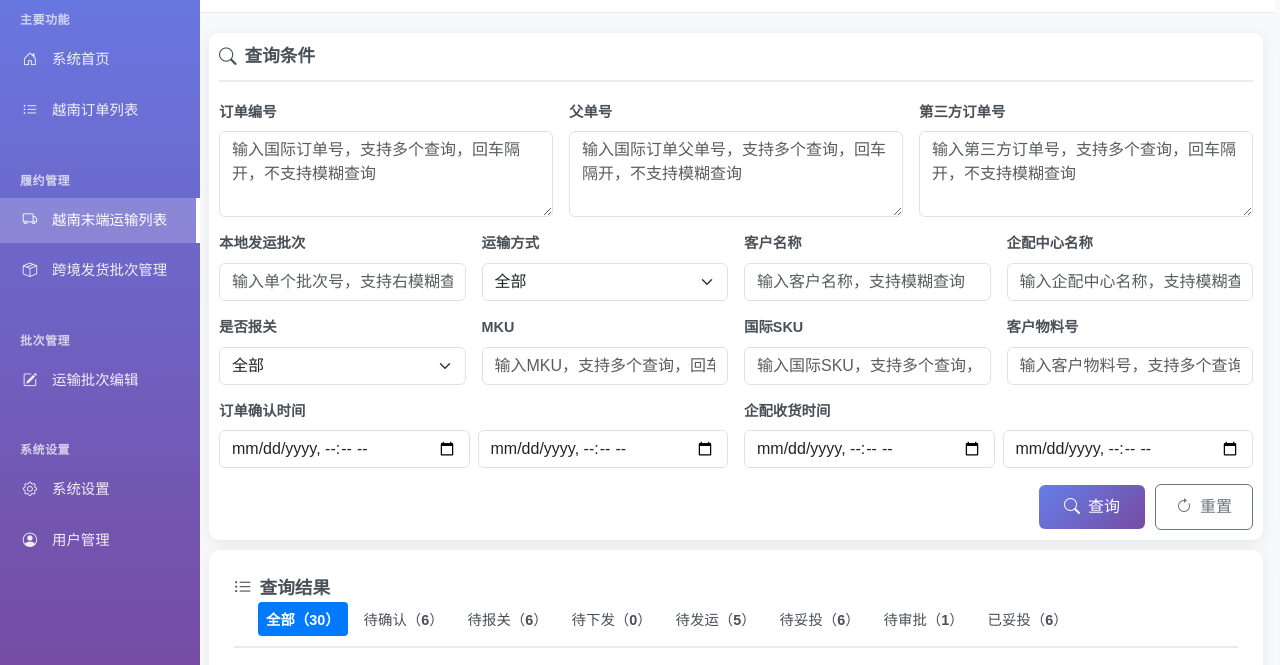
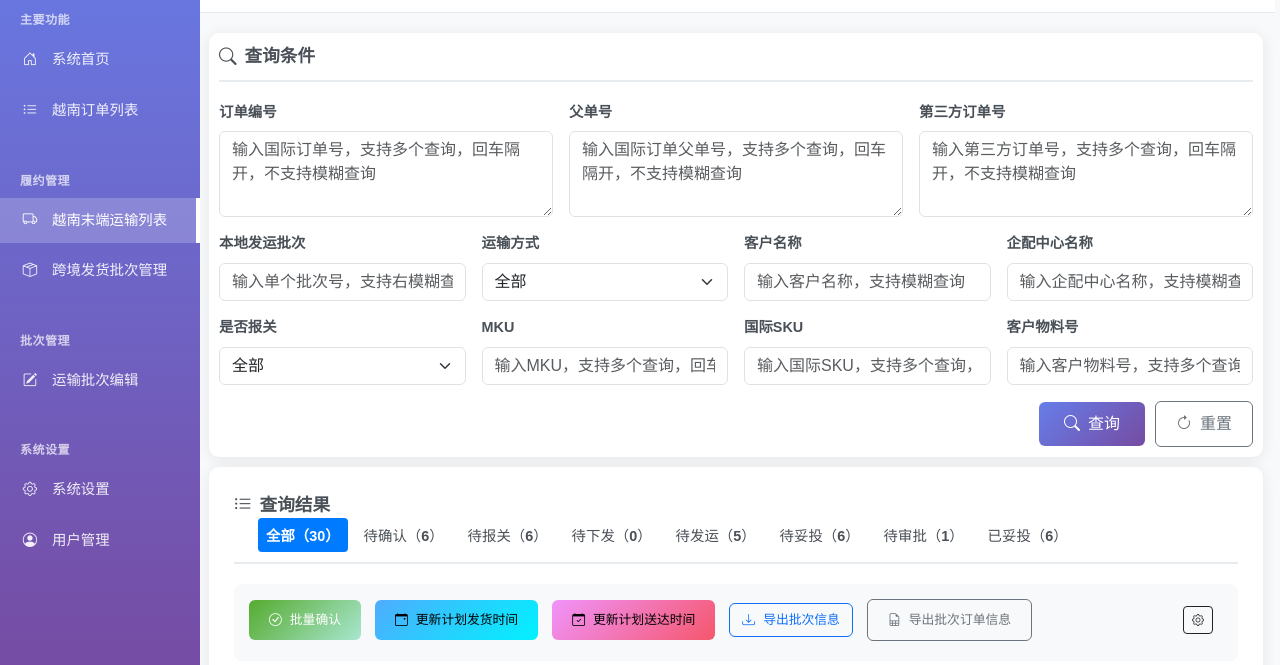
Before and after one commit to liudaojin88/WIMP, a website: page vietnam-delivery-list.html in a window 1280 px wide. Shown: the part 119-784 px from the top of the page. Drawn offline with nearby package versions, Linux system fonts and the light colour scheme.

Commit message:
删除越南末端运输列表中的订单确认时间和企配收货时间查询条件

```diff
--- a/vietnam-delivery-list.html
+++ b/vietnam-delivery-list.html
@@ -781,31 +781,6 @@
                     <div class="col-md-3">
                         <label for="customerMaterialCode" class="form-label">客户物料号</label>
                         <input type="text" class="form-control" id="customerMaterialCode" placeholder="输入客户物料号，支持多个查询，回车隔开">
-                    </div>
-
-                    <!-- 第四行：时间范围查询 -->
-                    <div class="col-md-6">
-                        <label class="form-label">订单确认时间</label>
-                        <div class="row g-2">
-                            <div class="col-6">
-                                <input type="datetime-local" class="form-control" id="orderConfirmStartTime" placeholder="开始时间">
-                            </div>
-                            <div class="col-6">
-                                <input type="datetime-local" class="form-control" id="orderConfirmEndTime" placeholder="结束时间">
-                            </div>
-                        </div>
-                    </div>
-
-                    <div class="col-md-6">
-                        <label class="form-label">企配收货时间</label>
-                        <div class="row g-2">
-                            <div class="col-6">
-                                <input type="datetime-local" class="form-control" id="distributionReceiveStartTime" placeholder="开始时间">
-                            </div>
-                            <div class="col-6">
-                                <input type="datetime-local" class="form-control" id="distributionReceiveEndTime" placeholder="结束时间">
-                            </div>
-                        </div>
                     </div>
 
                     <!-- 查询按钮 -->
```
